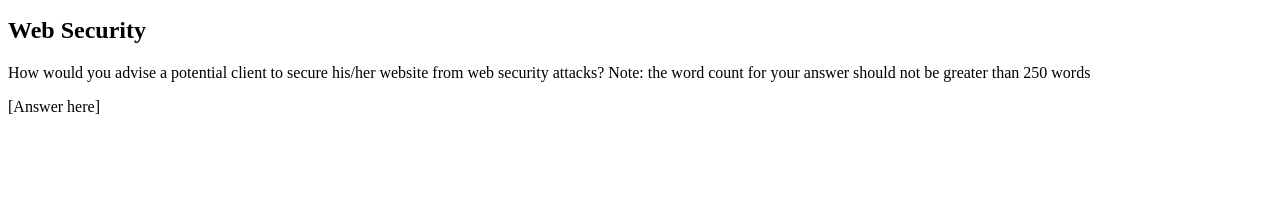
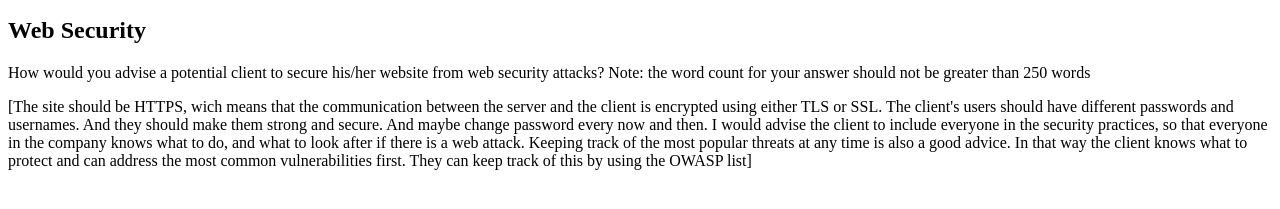
Before and after one commit to Noroff-FEU-Assignments/cross-course-project-ChristerHetland, a plain HTML site: page index.html in a window 1280 px wide. Shown: the part 101-310 px from the top of the page. Drawn offline with Linux system fonts and the light colour scheme.

Commit message:
Update index.html

```diff
--- a/index.html
+++ b/index.html
@@ -8,6 +8,9 @@
     <p>Welcome to my first website.</p>
     <h2>Web Security</h2>
     <p id="web-security-question">How would you advise a potential client to secure his/her website from web security attacks? Note: the word count for your answer should not be greater than 250 words</p>
-    <p id="web-security-answer">[Answer here]</p>
+    <p id="web-security-answer">[The site should be HTTPS, wich means that the communication between the server and the client is encrypted using either TLS or SSL.
+      The client's users should have different passwords and usernames. And they should make them strong and secure. And maybe change password every now and then.
+      I would advise the client to include everyone in the security practices, so that everyone in the company knows what to do, and what to look after if there is a web attack.
+      Keeping track of the most popular threats at any time is also a good advice. In that way the client knows what to protect and can address the most common vulnerabilities first. They can keep track of this by using the OWASP list]</p>
   </body>
 </html>
```
